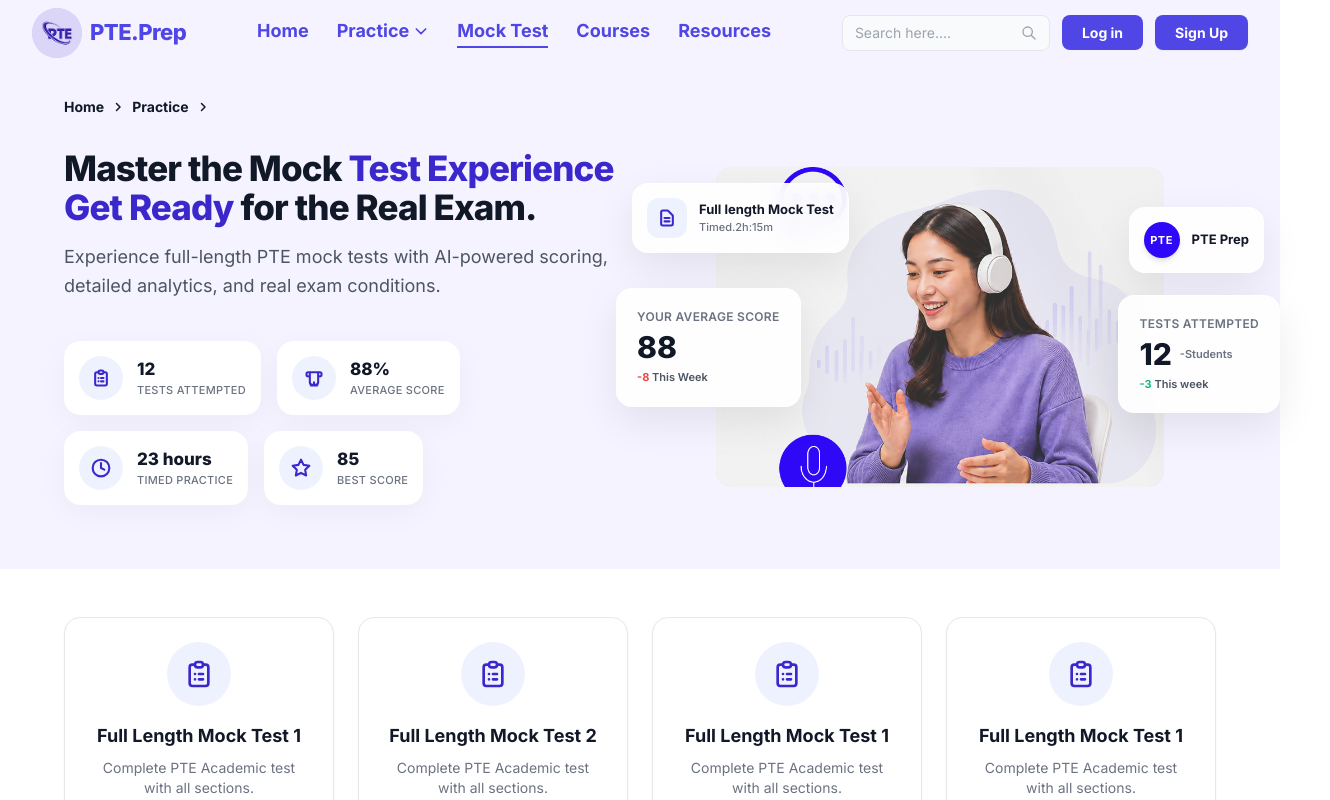
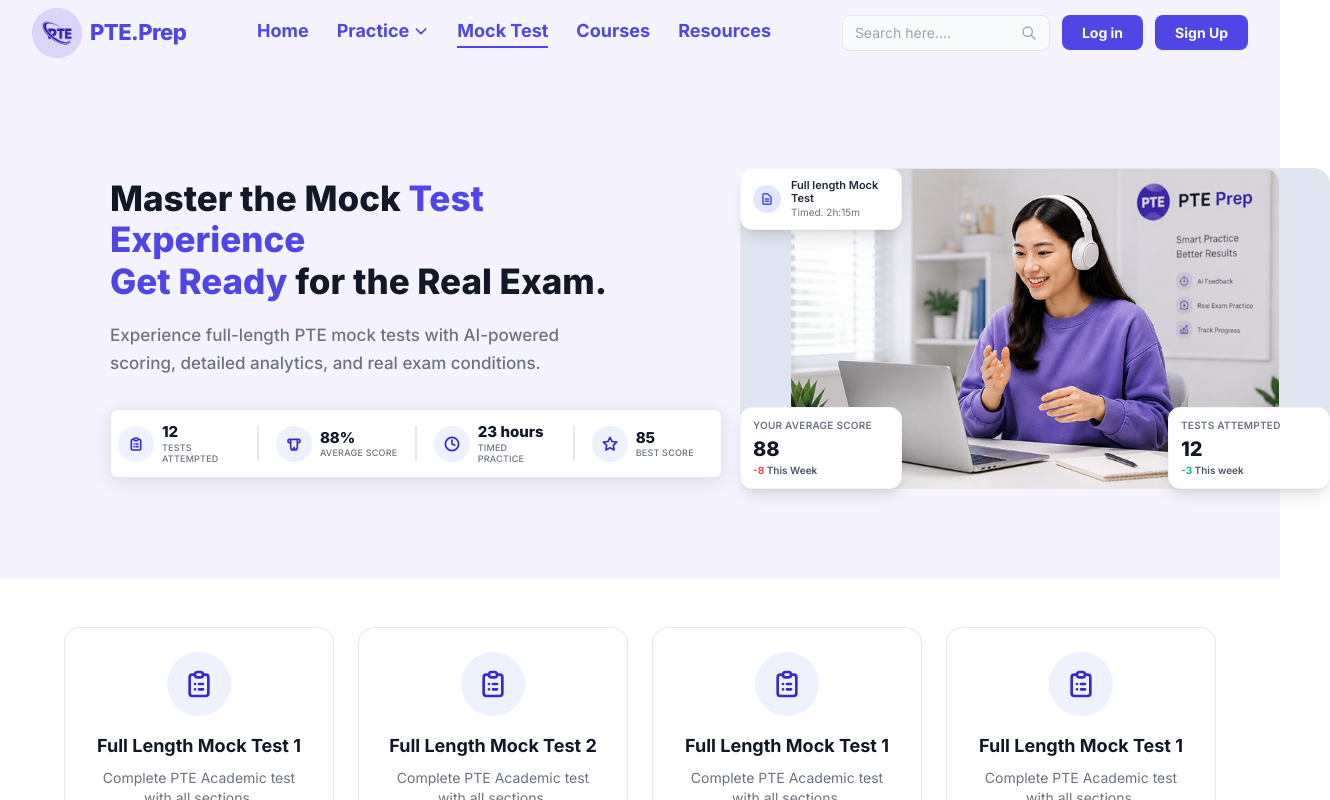
Before and after one commit to AuralithBit0822/PTE, a Next.js app in the folder frontend/: page /mock-test in a window 1280 px wide. Shown: the top 800 px of the page, 1330 px wide, since content can reach past the window. Built offline with nearby package versions, Linux system fonts and the light colour scheme.

Commit message:
herosection mock test

```diff
--- a/frontend/app/(dashboard)/mock-test/page.tsx
+++ b/frontend/app/(dashboard)/mock-test/page.tsx
@@ -6,123 +6,114 @@
   return (
     <div className="min-h-screen bg-white">
       {/* Top Hero Section */}
-      <section className="bg-[#F5F3FF] pt-8 pb-16 px-4 md:px-8 lg:px-16">
-        <div className="max-w-7xl mx-auto">
-          {/* Breadcrumb */}
-          <div className="text-sm font-bold text-gray-900 mb-8 flex items-center space-x-2">
-            <Link href="/" className="hover:text-[#3B28CC]">Home</Link>
-            <svg className="w-3 h-3 text-gray-900" fill="none" viewBox="0 0 24 24" stroke="currentColor"><path strokeLinecap="round" strokeLinejoin="round" strokeWidth={3} d="M9 5l7 7-7 7" /></svg>
-            <Link href="/practice" className="hover:text-[#3B28CC]">Practice</Link>
-            <svg className="w-3 h-3 text-gray-900" fill="none" viewBox="0 0 24 24" stroke="currentColor"><path strokeLinecap="round" strokeLinejoin="round" strokeWidth={3} d="M9 5l7 7-7 7" /></svg>
-          </div>
-
-          <div className="flex flex-col lg:flex-row items-center justify-between gap-12">
+      <section className="bg-[#F5F3FF]">
+        <div className="pl-[110px] pr-[10px] pt-[12px]">
+          <div className="flex items-center min-h-[486px]">
             {/* Left Content */}
-            <div className="flex-1 max-w-2xl">
-              <h1 className="text-[23px] md:text-[35px] font-extrabold text-gray-900 leading-[1.1] tracking-tight mb-4">
-                Master the Mock <span className="text-[#3B28CC]">Test Experience</span>
+            <div className="w-[50%] py-[101px] pr-6 flex-shrink-0">
+              <h1 className="text-[35px] font-extrabold text-gray-900 leading-[1.18] mb-5">
+                Master the Mock <span className="text-indigo-600">Test Experience</span>
                 <br />
-                <span className="text-[#3B28CC]">Get Ready</span> for the Real Exam.
+                <span className="text-indigo-600">Get Ready</span> for the Real Exam.
               </h1>
-              <p className="text-lg text-gray-600 mb-10 max-w-xl leading-relaxed">
+              <p className="text-gray-500 text-[17px] leading-relaxed mb-8 max-w-[460px] font-medium">
                 Experience full-length PTE mock tests with AI-powered scoring,
                 detailed analytics, and real exam conditions.
               </p>
 
               {/* Stats Row */}
-              <div className="flex flex-wrap gap-4">
+              <div className="w-[612px] h-[69px] flex items-center gap-[17px] rounded-[7px] border-[1.5px] border-gray-200 p-[7px] bg-white" style={{ boxShadow: '0px 4px 20px rgba(0,0,0,0.1)' }}>
                 {/* Stat 1 */}
-                <div className="bg-white rounded-2xl p-3.5 flex items-center shadow-[0_8px_30px_rgb(0,0,0,0.04)] border border-white min-w-[150px] transition-transform hover:-translate-y-1">
-                  <div className="w-11 h-11 rounded-full bg-[#EEF2FF] flex items-center justify-center mr-3.5">
-                    <svg className="w-5 h-5 text-[#3B28CC]" fill="none" viewBox="0 0 24 24" stroke="currentColor">
+                <div className="flex items-center gap-2 flex-1">
+                  <div className="w-9 h-9 rounded-full bg-[#EEF2FF] flex items-center justify-center flex-shrink-0">
+                    <svg className="w-4 h-4 text-[#3B28CC]" fill="none" viewBox="0 0 24 24" stroke="currentColor">
                       <path strokeLinecap="round" strokeLinejoin="round" strokeWidth={2.5} d="M9 5H7a2 2 0 00-2 2v12a2 2 0 002 2h10a2 2 0 002-2V7a2 2 0 00-2-2h-2M9 5a2 2 0 002 2h2a2 2 0 002-2M9 5a2 2 0 012-2h2a2 2 0 012 2m-3 7h3m-3 4h3m-6-4h.01M9 16h.01" />
                     </svg>
                   </div>
                   <div>
-                    <div className="font-extrabold text-gray-900 text-[17px]">12</div>
-                    <div className="text-[11px] font-medium text-gray-500 uppercase tracking-wide">Tests Attempted</div>
+                    <div className="font-extrabold text-gray-900 text-[15px] leading-tight">12</div>
+                    <div className="text-[9px] font-medium text-gray-500 uppercase tracking-wide leading-tight">Tests Attempted</div>
                   </div>
                 </div>
+
+                <div className="w-[1.5px] h-[35px] bg-gray-200 flex-shrink-0" />
+
                 {/* Stat 2 */}
-                <div className="bg-white rounded-2xl p-3.5 flex items-center shadow-[0_8px_30px_rgb(0,0,0,0.04)] border border-white min-w-[150px] transition-transform hover:-translate-y-1">
-                  <div className="w-11 h-11 rounded-full bg-[#EEF2FF] flex items-center justify-center mr-3.5">
-                    <svg className="w-5 h-5 text-[#3B28CC]" fill="none" viewBox="0 0 24 24" stroke="currentColor">
+                <div className="flex items-center gap-2 flex-1">
+                  <div className="w-9 h-9 rounded-full bg-[#EEF2FF] flex items-center justify-center flex-shrink-0">
+                    <svg className="w-4 h-4 text-[#3B28CC]" fill="none" viewBox="0 0 24 24" stroke="currentColor">
                       <path strokeLinecap="round" strokeLinejoin="round" strokeWidth={2.5} d="M12 21v-4M8 21h8M5 10a2 2 0 01-2-2V7a2 2 0 012-2h14a2 2 0 012 2v1a2 2 0 01-2 2M7 5v12a3 3 0 003 3h4a3 3 0 003-3V5M17 5H7" />
                     </svg>
                   </div>
                   <div>
-                    <div className="font-extrabold text-gray-900 text-[17px]">88%</div>
-                    <div className="text-[11px] font-medium text-gray-500 uppercase tracking-wide">Average Score</div>
+                    <div className="font-extrabold text-gray-900 text-[15px] leading-tight">88%</div>
+                    <div className="text-[9px] font-medium text-gray-500 uppercase tracking-wide leading-tight">Average Score</div>
                   </div>
                 </div>
+
+                <div className="w-[1.5px] h-[35px] bg-gray-200 flex-shrink-0" />
+
                 {/* Stat 3 */}
-                <div className="bg-white rounded-2xl p-3.5 flex items-center shadow-[0_8px_30px_rgb(0,0,0,0.04)] border border-white min-w-[150px] transition-transform hover:-translate-y-1">
-                  <div className="w-11 h-11 rounded-full bg-[#EEF2FF] flex items-center justify-center mr-3.5">
-                    <svg className="w-5 h-5 text-[#3B28CC]" fill="none" viewBox="0 0 24 24" stroke="currentColor">
+                <div className="flex items-center gap-2 flex-1">
+                  <div className="w-9 h-9 rounded-full bg-[#EEF2FF] flex items-center justify-center flex-shrink-0">
+                    <svg className="w-4 h-4 text-[#3B28CC]" fill="none" viewBox="0 0 24 24" stroke="currentColor">
                       <circle cx="12" cy="12" r="10" strokeWidth={2.5}/><path strokeLinecap="round" strokeLinejoin="round" strokeWidth={2.5} d="M12 6v6l4 2"/>
                     </svg>
                   </div>
                   <div>
-                    <div className="font-extrabold text-gray-900 text-[17px]">23 hours</div>
-                    <div className="text-[11px] font-medium text-gray-500 uppercase tracking-wide">Timed Practice</div>
+                    <div className="font-extrabold text-gray-900 text-[15px] leading-tight">23 hours</div>
+                    <div className="text-[9px] font-medium text-gray-500 uppercase tracking-wide leading-tight">Timed Practice</div>
                   </div>
                 </div>
+
+                <div className="w-[1.5px] h-[35px] bg-gray-200 flex-shrink-0" />
+
                 {/* Stat 4 */}
-                <div className="bg-white rounded-2xl p-3.5 flex items-center shadow-[0_8px_30px_rgb(0,0,0,0.04)] border border-white min-w-[150px] transition-transform hover:-translate-y-1">
-                  <div className="w-11 h-11 rounded-full bg-[#EEF2FF] flex items-center justify-center mr-3.5">
-                    <svg className="w-5 h-5 text-[#3B28CC]" fill="none" viewBox="0 0 24 24" stroke="currentColor">
+                <div className="flex items-center gap-2 flex-1">
+                  <div className="w-9 h-9 rounded-full bg-[#EEF2FF] flex items-center justify-center flex-shrink-0">
+                    <svg className="w-4 h-4 text-[#3B28CC]" fill="none" viewBox="0 0 24 24" stroke="currentColor">
                       <path strokeLinecap="round" strokeLinejoin="round" strokeWidth={2.5} d="M12 2l3.09 6.26L22 9.27l-5 4.87 1.18 6.88L12 17.77l-6.18 3.25L7 14.14 2 9.27l6.91-1.01L12 2z"/>
                     </svg>
                   </div>
                   <div>
-                    <div className="font-extrabold text-gray-900 text-[17px]">85</div>
-                    <div className="text-[11px] font-medium text-gray-500 uppercase tracking-wide">Best Score</div>
+                    <div className="font-extrabold text-gray-900 text-[15px] leading-tight">85</div>
+                    <div className="text-[9px] font-medium text-gray-500 uppercase tracking-wide leading-tight">Best Score</div>
                   </div>
                 </div>
               </div>
             </div>
 
             {/* Right Content - Hero Image */}
-            <div className="relative flex-1 flex justify-center">
-              <div className="relative w-full max-w-md h-80 rounded-2xl overflow-hidden bg-[#e0e5f2]">
-                 <Image src="/images/girlPic.png" alt="Student with headphones" fill className="object-cover object-top" />
+            <div className="w-[590px] relative h-[321px] flex-shrink-0 overflow-visible ml-[50px]">
+              <div className="relative w-full h-full rounded-2xl overflow-hidden bg-[#e0e5f2] border border-gray-200">
+                 <Image src="/images/ChatGPT Image Jun 10, 2026, 12_20_03 PM 1.png" alt="Student with headphones" fill className="object-contain" />
               </div>
 
-              {/* Floating Cards (Approximation) */}
-              <div className="absolute top-4 left-0 bg-white/90 rounded-2xl shadow-[0_15px_40px_rgba(0,0,0,0.08)] p-3.5 flex items-center space-x-3 transform -translate-x-8 backdrop-blur-md border border-white/60">
-                <div className="w-10 h-10 rounded-xl bg-[#EEF2FF] flex items-center justify-center">
-                  <svg className="w-5 h-5 text-[#3B28CC]" fill="none" viewBox="0 0 24 24" stroke="currentColor"><path strokeLinecap="round" strokeLinejoin="round" strokeWidth={2.5} d="M9 12h6m-6 4h6m2 5H7a2 2 0 01-2-2V5a2 2 0 012-2h5.586a1 1 0 01.707.293l5.414 5.414a1 1 0 01.293.707V19a2 2 0 01-2 2z" /></svg>
+              {/* Floating Cards */}
+              <div className="absolute top-0 left-0 z-20 bg-white rounded-xl shadow-lg px-3 py-2.5 flex items-center gap-2.5 border border-gray-100 w-[162px]">
+                <div className="w-7 h-7 rounded-full bg-indigo-100 flex items-center justify-center flex-shrink-0">
+                  <svg className="w-3.5 h-3.5 text-indigo-600" fill="none" viewBox="0 0 24 24" stroke="currentColor"><path strokeLinecap="round" strokeLinejoin="round" strokeWidth={2.5} d="M9 12h6m-6 4h6m2 5H7a2 2 0 01-2-2V5a2 2 0 012-2h5.586a1 1 0 01.707.293l5.414 5.414a1 1 0 01.293.707V19a2 2 0 01-2 2z" /></svg>
                 </div>
                 <div>
-                  <div className="text-[13px] font-bold text-gray-900">Full length Mock Test</div>
-                  <div className="text-[11px] font-medium text-gray-500">Timed.2h:15m</div>
+                  <div className="text-[11px] font-semibold text-gray-800 leading-tight">Full length Mock Test</div>
+                  <div className="text-[10px] text-gray-500 leading-tight">Timed. 2h:15m</div>
                 </div>
               </div>
 
-              <div className="absolute top-10 right-0 bg-white/90 rounded-2xl shadow-[0_15px_40px_rgba(0,0,0,0.08)] p-3.5 flex items-center space-x-3 transform translate-x-12 backdrop-blur-md border border-white/60">
-                <div className="w-9 h-9 rounded-full bg-[#3008F8] flex items-center justify-center shadow-md">
-                   <span className="text-white text-[11px] font-bold tracking-wider">PTE</span>
-                </div>
-                <div>
-                  <div className="text-[13px] font-bold text-gray-900">PTE Prep</div>
-                </div>
-              </div>
-
-              <div className="absolute bottom-20 left-0 bg-white/90 rounded-2xl shadow-[0_15px_40px_rgba(0,0,0,0.08)] p-5 flex flex-col transform -translate-x-12 backdrop-blur-md border border-white/60">
-                 <div className="text-xs font-semibold text-gray-500 uppercase tracking-wide mb-1">Your Average Score</div>
-                 <div className="text-3xl font-extrabold text-gray-900">88</div>
-                 <div className="text-[11px] text-gray-600 font-semibold mt-1">
+              <div className="absolute bottom-0 left-0 z-20 bg-white rounded-xl shadow-lg px-3 py-2.5 flex flex-col border border-gray-100 w-[162px]">
+                 <div className="text-[10px] font-semibold text-gray-500 uppercase tracking-wide mb-0.5">Your Average Score</div>
+                 <div className="text-xl font-extrabold text-gray-900">88</div>
+                 <div className="text-[10px] text-gray-600 font-semibold">
                    <span className="text-red-500 font-bold">-8</span> This Week
                  </div>
               </div>
 
-              <div className="absolute top-32 right-0 bg-white/90 rounded-2xl shadow-[0_15px_40px_rgba(0,0,0,0.08)] p-5 flex flex-col transform translate-x-16 backdrop-blur-md border border-white/60">
-                 <div className="text-xs font-semibold text-gray-500 uppercase tracking-wide mb-1">Tests Attempted</div>
-                 <div className="flex items-center space-x-2">
-                   <span className="text-3xl font-extrabold text-gray-900">12</span>
-                   <span className="text-[11px] font-semibold text-gray-500">-Students</span>
+              <div className="absolute bottom-0 right-0 z-20 bg-white rounded-xl shadow-lg px-3 py-2.5 flex flex-col border border-gray-100 w-[162px]">
+                 <div className="text-[10px] font-semibold text-gray-500 uppercase tracking-wide mb-0.5">Tests Attempted</div>
+                 <div className="flex items-center gap-1.5">
+                   <span className="text-xl font-extrabold text-gray-900">12</span>
                  </div>
-                 <div className="text-[11px] text-gray-600 font-semibold mt-1">
+                 <div className="text-[10px] text-gray-600 font-semibold">
                    <span className="text-[#10B981] font-bold">-3</span> This week
                  </div>
               </div>
```
